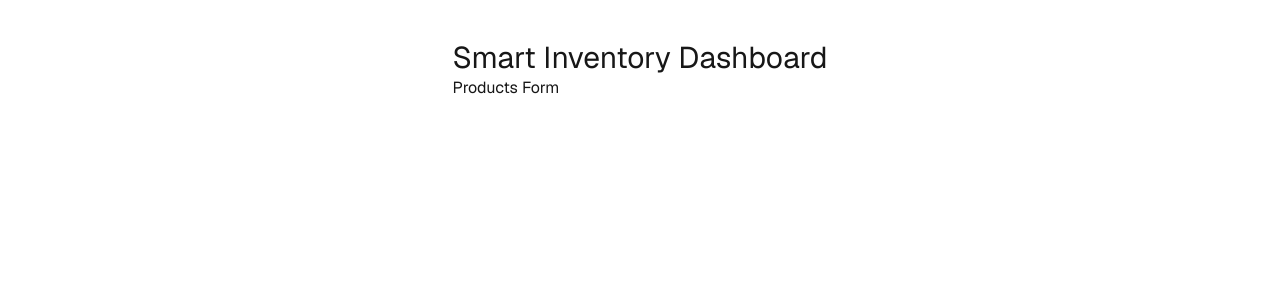
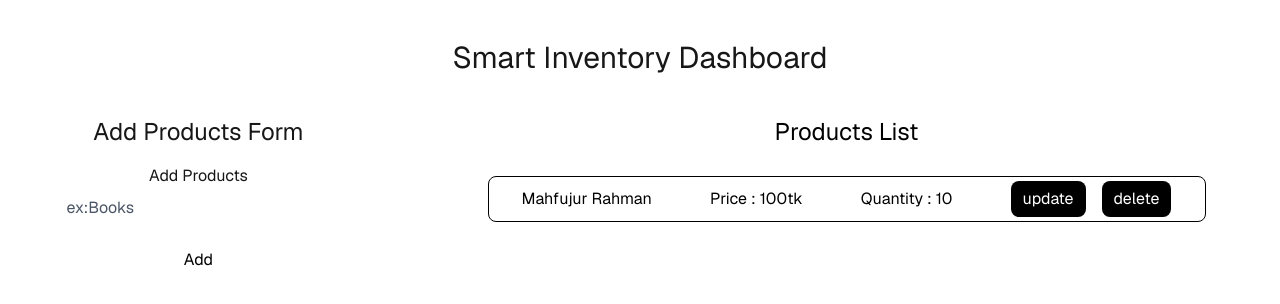
Before and after one commit to git-mahfuj/knk-5-smart-inventory-dashboard, a Next.js app: page / in a window 1280 px wide. Shown: the top 304 px of the page. Built offline with nearby package versions, Linux system fonts and the light colour scheme.

Commit message:
feat: added-frontend-ui

```diff
--- a/src/app/page.tsx
+++ b/src/app/page.tsx
@@ -1,13 +1,18 @@
 import { AddProductsForm } from "@/components/AddProductsForm";
+import { ProductsList } from "@/components/ProductsList";
+import { UpdateProducts } from "@/components/UpdateProducts";
 import Image from "next/image";
 
 export default function Home() {
 
   return (
-    <div className="flex flex-col  flex-1 items-center font-sans dark:bg-black">
-      <div className="translate-y-10">
+    <div className="flex flex-col w-full  flex-1 items-center font-sans dark:bg-black">
+      <div className="translate-y-10 w-full text-center">
         <h1 className="text-3xl">Smart Inventory Dashboard</h1>
-        <AddProductsForm/>
+        <div className="flex justify-around w-full gap-4 mt-10">
+          <AddProductsForm />
+          <ProductsList />
+        </div>
       </div>
     </div>
   );
--- a/src/components/AddProductsForm.tsx
+++ b/src/components/AddProductsForm.tsx
@@ -1,7 +1,12 @@
-export const AddProductsForm =() => {
+export const AddProductsForm = () => {
     return (
         <div>
-            Products Form
+            <p className="text-2xl">Add Products Form</p>
+            <form className="flex flex-col justify-center items-center mt-4">
+                <label htmlFor="">Add Products</label>
+                <input className="bg-white p-2 rounded-xl w-70 placeholder:text-gray-600" placeholder="ex:Books" />
+                <button className="mt-3 bg-white w-fit  py-2 text-black rounded-lg px-6" type="submit">Add</button>
+            </form>
         </div>
     )
 }
--- a/src/components/ProductsList.tsx
+++ b/src/components/ProductsList.tsx
@@ -1,7 +1,22 @@
 export const ProductsList = () => {
-    return (
-        <div>
-            Products List
+  return (
+    <div className="text-black">
+      <p className="text-2xl">Products List</p>
+      <div className="w-[750px] h-[750px] rounded-lg bg-white mt-3 overflow-y-auto p-4 flex flex-col  gap-3">
+        {/* template */}
+        <div className="border rounded-lg p-1">
+          <span className="flex justify-around items-center">
+            <p>Mahfujur Rahman</p>
+            <p>Price : 100tk</p>
+            <p>Quantity : 10</p>
+
+            <div className="flex items-center gap-4">
+              <button className="px-3 py-1.5 bg-black text-white rounded-lg ">update</button>
+              <button className="px-3 py-1.5 bg-black text-white rounded-lg ">delete</button>
+            </div>
+          </span>
         </div>
-    )
-}
+      </div>
+    </div>
+  );
+};
--- /dev/null
+++ b/src/components/UpdateProducts.tsx
@@ -0,0 +1,7 @@
+export const UpdateProducts = () => {
+    return (
+        <div>
+            UpdateProducts
+        </div>
+    )
+}
```
